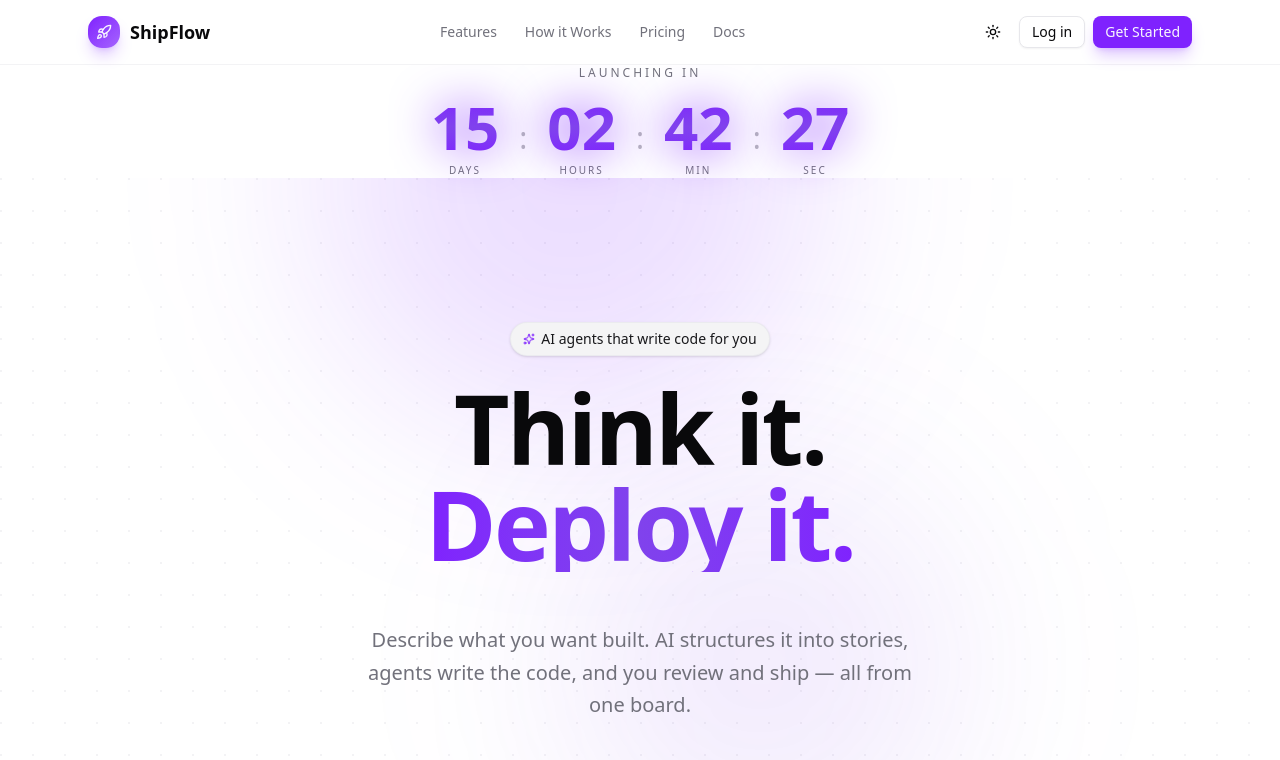
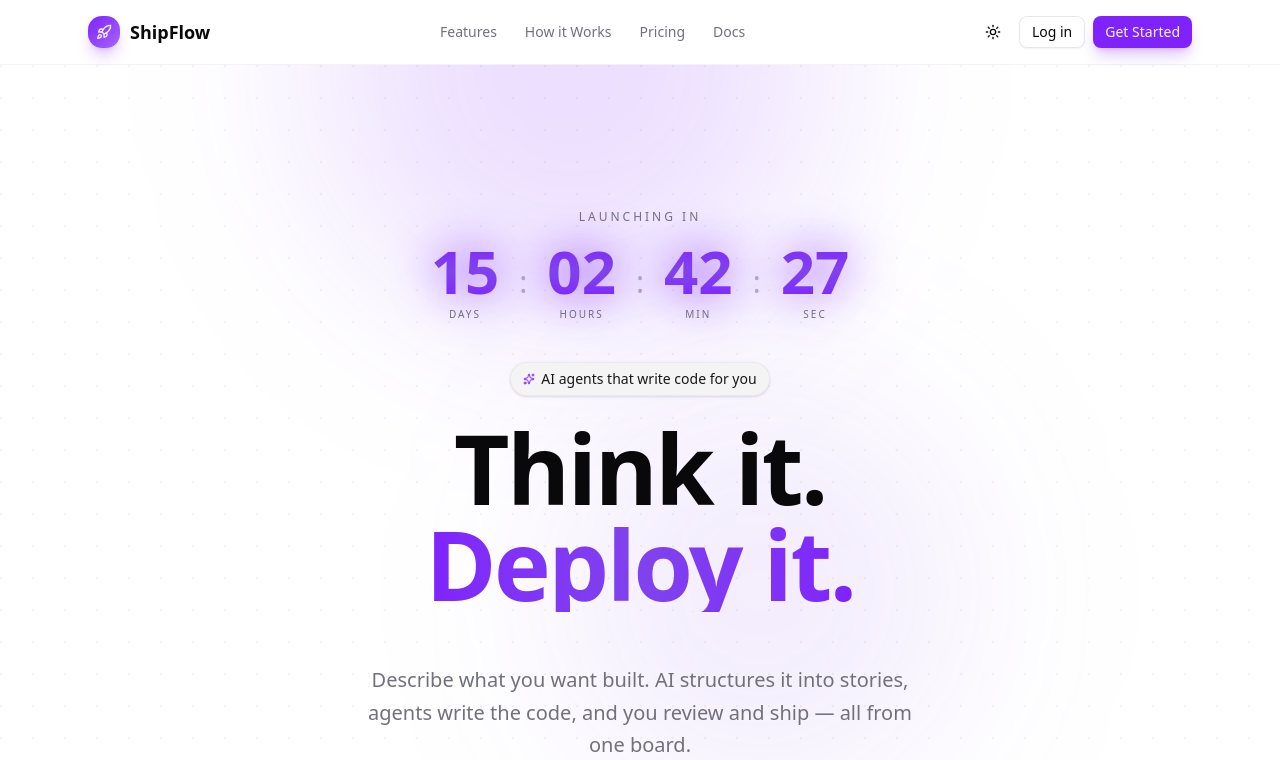
Before and after one commit to murtazaaydogdu95-sys/shipflow, a Next.js app: page / in a window 1280 px wide. Shown: the top 760 px of the page. Built offline with nearby package versions, Linux system fonts and the light colour scheme.

Commit message:
feat(SF-012): Reschedule Project Date To Live

```diff
--- a/src/app/page.tsx
+++ b/src/app/page.tsx
@@ -4,14 +4,12 @@ import { Features } from "@/components/landing/features";
 import { HowItWorks } from "@/components/landing/how-it-works";
 import { Pricing } from "@/components/landing/pricing";
 import { Footer } from "@/components/landing/footer";
-import { CountdownTimer } from "@/components/countdown-timer";
 
 export default function LandingPage() {
   return (
     <div className="flex min-h-screen flex-col">
       <Navbar />
       <main className="flex-1">
-        <CountdownTimer />
         <Hero />
         <Features />
         <HowItWorks />
--- a/src/components/landing/hero.tsx
+++ b/src/components/landing/hero.tsx
@@ -6,6 +6,7 @@ import { motion } from "framer-motion";
 import { Button } from "@/components/ui/button";
 import { Badge } from "@/components/ui/badge";
 import { ArrowRight, MoveRight, Sparkles } from "lucide-react";
+import { CountdownTimer } from "@/components/countdown-timer";
 
 export function Hero() {
   const [titleNumber, setTitleNumber] = useState(0);
@@ -40,11 +41,16 @@ export function Hero() {
       <div className="pointer-events-none absolute inset-x-0 bottom-0 -z-10 h-32 bg-gradient-to-t from-background to-transparent" />
 
       <div className="mx-auto max-w-6xl px-4 pb-20 pt-24 text-center md:pb-28 md:pt-36">
+        {/* Launch countdown */}
+        <div className="mb-10">
+          <CountdownTimer />
+        </div>
+
         {/* Trust badge */}
         <motion.div
           initial={{ opacity: 0, y: 10 }}
           animate={{ opacity: 1, y: 0 }}
-          transition={{ duration: 0.4 }}
+          transition={{ duration: 0.4, delay: 0.1 }}
         >
           <Badge variant="secondary" className="mb-6 gap-1.5 px-3 py-1.5 text-sm font-medium border border-border/60 shadow-sm">
             <Sparkles className="h-3.5 w-3.5 text-primary" />
```
